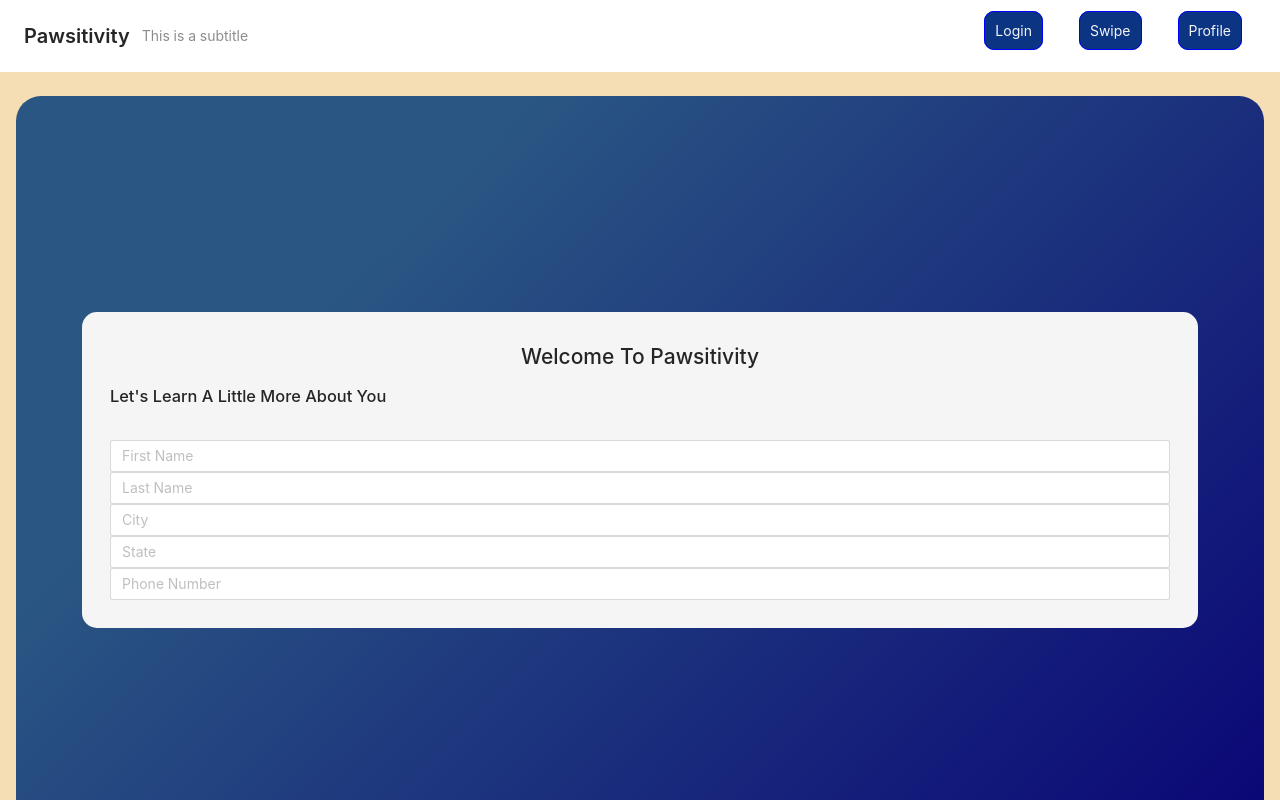
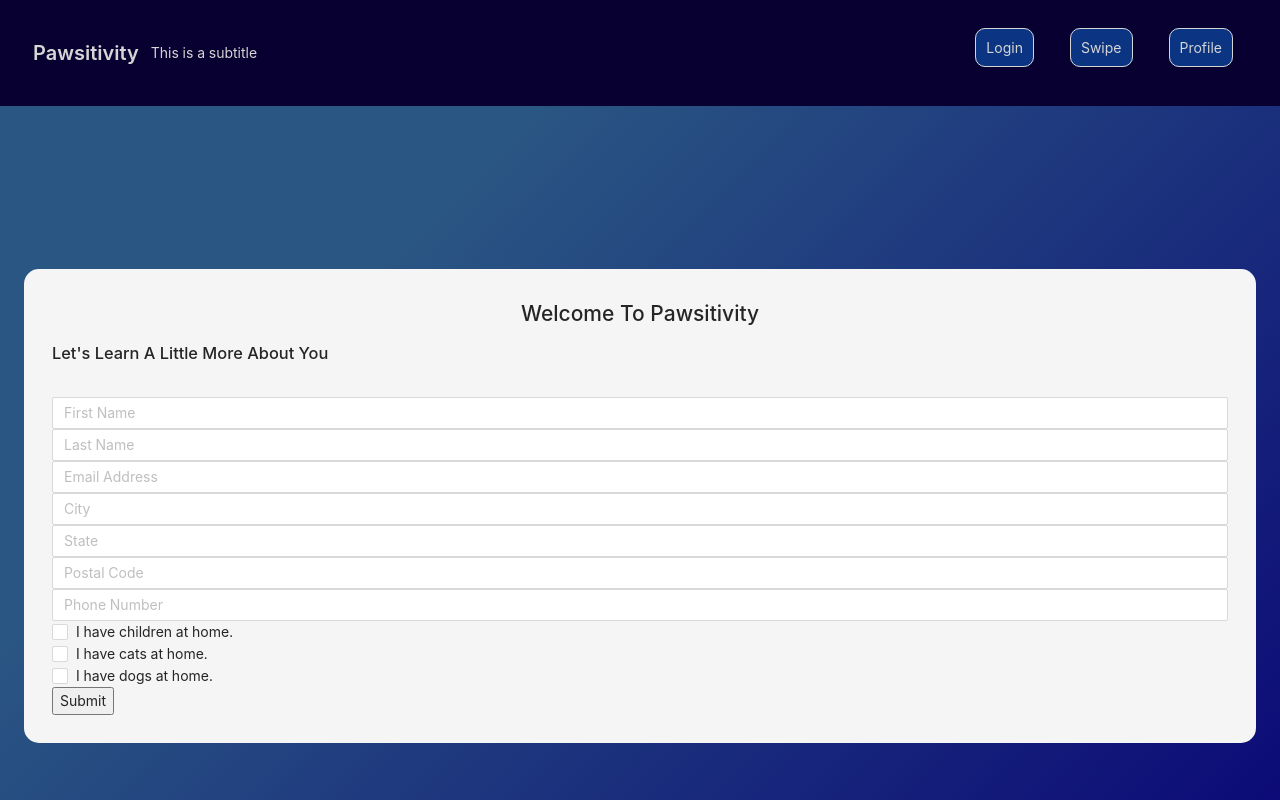
Before and after one commit to arielbs1991/pawsitivity-front-end, a React (Create React App) app: page /profile in a window 1280 px wide. Shown: the top 800 px of the page. Built offline with nearby package versions, Linux system fonts and the light colour scheme.

Commit message:
coloring plus Trish's UserCard

```diff
--- a/src/components/UserCard/index.js
+++ b/src/components/UserCard/index.js
@@ -1,38 +1,99 @@
 import React, { useState } from "react";
 import { Input } from 'antd'
-
+// import { Select } from 'antd';
+// const { Option } = Select;
+// import { Switch } from 'antd';
+import { Checkbox } from 'antd';
 export default function UserCardComp() {
-    const [userState, setUserState] = useState({
-        firstName: "",
-        lastName: "",
-        email:"",
-        city:"",
-        state:"",
-        postalCode:"",
-        phoneNumber:"",
-        hasKids: false,
-        hasCats: false,
-        hasDogs: false,
-        species: ""
-      });
-
+    const[firstName, setFirstName]=useState("");
+    const[lastName, setLastName]=useState("");
+    const[email, setEmail]=useState("");
+    const[city, setCity]=useState("");
+    const[state, setState]=useState("");
+    const[postalCode, setPostalCode]=useState("");
+    const[phoneNumber, setPhoneNumber]=useState("");
+    const[hasKids,setHasKids]=useState({
+        hasKids:false
+    });
+    const[hasCats,setHasCats]=useState({
+        hasCats:false
+    });
+    const[hasDogs,setHasDogs]=useState({
+        hasDogs:false
+    });
+    const[species,setSpecies]=useState();
+    // const [userState, setUserState] = useState({
+    //     firstName: "",
+    //     lastName: "",
+    //     email:"",
+    //     city:"",
+    //     state:"",
+    //     postalCode:"",
+    //     phoneNumber:"",
+    //     hasKids: false,
+    //     hasCats: false,
+    //     hasDogs: false,
+    //     species: ""
+    //   });
+//    onFormChange: (event) => {
+//        hasKids = this.state.hasKids;
+//        if(e.target.type =='checkbox') {
+//            if(hasKids[e.target.name]===false) {
+//                hasKids[e.target.name] = false;
+//            } else if (hasKids[e.taret.name]===true) {
+//                    hasKids[e.target.name] = true;
+//                }
+//            }
+//         }
+//            this.setHasKids({
+//                hasKids:hasKids
+//            })
+    function checkValue (e) {
+        if (e.target.checked===true) {
+            setHasCats(true)
+        } else {
+            setHasCats(false)
+        }
+    }
+    // functioncheckCheck() => {console.log("checkbox event fired")}
+    const handleSubmit = e => {
+        e.preventDefault();
+        console.log("hello")
+        console.log(firstName)
+        console.log(lastName)
+        console.log(email)
+        console.log(city)
+        console.log(state)
+        console.log(postalCode)
+        console.log(phoneNumber)
+        console.log(hasKids)
+        console.log(hasCats)
+        console.log(hasDogs)
+        console.log(species)
+    };
     return (
-        <div className="card">
-            <h1 align="center">Welcome To Pawsitivity</h1>
-            <h3>Let's Learn A Little More About You</h3>
-            <br></br>
-            <form>
-                <Input type="text" name="firstName" placeholder="First Name" />
-                <Input type="text" name="lastName" placeholder="Last Name" />
-                <Input type="text" name="city" placeholder="City" />
-                <Input type="text" name="state" placeholder="State" />
-                <Input type="text" name="phoneNum" placeholder="Phone Number" />
+        <>
+         <div className="card">
+             <h1 align="center">Welcome To Pawsitivity</h1>
+             <h3>Let's Learn A Little More About You</h3>
+             <br></br>
+             <form onSubmit={handleSubmit}>
+                 <Input type="text" name="firstName" placeholder="First Name" value={firstName} onChange={e=>setFirstName(e.target.value)} />
+                 <Input type="text" name="lastName" placeholder="Last Name" value={lastName} onChange={e=>setLastName(e.target.value)} />
+                 <Input type="text" name="email" placeholder="Email Address" value={email} onChange={e=>setEmail(e.target.value)} />
+                 <Input type="text" name="city" placeholder="City" value={city} onChange={e=>setCity(e.target.value)} />
+                 <Input type="text" name="state" placeholder="State" value={state} onChange={e=>setState(e.target.value)} />
+                 <Input type="text" name="postalCode" placeholder="Postal Code" value={postalCode} onChange={e=>setPostalCode(e.target.value)} />
+                 <Input type="text" name="phoneNumber" placeholder="Phone Number" value={phoneNumber} onChange={e=>setPhoneNumber(e.target.value)}/>
+                 <Checkbox value={hasKids} onChange={e=>setHasKids(true)} >I have children at home.</Checkbox><br></br>
+                 <Checkbox value={hasCats} onChange={e=>setHasCats(true)}>I have cats at home.</Checkbox><br></br>
+                 <Checkbox value={hasDogs} onChange={e=>setHasDogs(true)}>I have dogs at home.</Checkbox><br></br>
+                <button type="submit">Submit</button>
             </form>
-
         </div>
+        </>
     )
 }
-
 // email
 // city
 // state
--- a/src/pages/Login.js
+++ b/src/pages/Login.js
@@ -1,4 +1,4 @@
-import React from 'react'
+import React, { useState } from "react";
 import { Layout} from 'antd';
 import './Swipe.css'
 
@@ -8,7 +8,7 @@ const { Content } = Layout;
 export default function Login() {
   return (
     <Layout>
-      <Content style={{ margin: '24px 16px 0' }}>
+      <Content>
         <div className="site-layout-background" style={{ padding: 24, minHeight: 360 }}>
           <h1>Hello Login Page</h1>
         </div>
--- a/src/pages/Profile.js
+++ b/src/pages/Profile.js
@@ -1,4 +1,4 @@
-import React from 'react'
+import React, { useState } from "react";
 import { Layout} from 'antd';
 import UserCardComp from "../components/UserCard"
 import './Swipe.css'
@@ -10,7 +10,7 @@ const { Content } = Layout;
 export default function Profile() {
   return (
     <Layout>
-      <Content style={{ margin: '24px 16px 0' }}>
+      <Content >
         <div className="site-layout-background" style={{ padding: 24, minHeight: 360 }}>
           <UserCardComp />
         </div>
--- a/src/pages/Swipe.css
+++ b/src/pages/Swipe.css
@@ -19,7 +19,6 @@
 .site-layout-background {
   background-color: #2b1331;
   background-image: linear-gradient(315deg, #0a0576 0%, #2a5683 74%);
-  border-radius: 25px;
   height: 100%;
   display: flex;
   justify-content: center;
@@ -33,23 +32,34 @@
 }
 
 .ant-layout {
-    background-color: wheat;
-    padding-bottom: 2em;
+    background-color: rgb(146, 164, 198);
 }
 
 .card {
   padding: 2em;
-  margin: 3em;
   background: whitesmoke;
   border-radius: 15px;
 }
 
 .headerLink {
-  border: 1px solid blue;
+  border: 1px solid rgb(213, 213, 213);
   margin: 1em;
   padding: 10px;
   border-radius: 10px;
   background: rgb(11, 53, 131);
-  color: whitesmoke;
+  color: rgb(213, 213, 213);
 
 }
+
+.ant-page-header, .site-page-header-responsive, .ant-page-header-ghost, .ant-layout-footer {
+  background: rgb(8, 0, 48);
+  padding: 2em
+}
+
+.ant-page-header-heading-title ,.ant-page-header-heading-sub-title {
+  color: rgb(213, 213, 213);
+}
+
+.ant-page-header-heading-left, .ant-page-header-heading-extra {
+  padding: 5px;
+}
--- a/src/pages/Swipe.js
+++ b/src/pages/Swipe.js
@@ -1,4 +1,4 @@
-import React, {Component} from "react";
+import React, {Component, useState} from "react";
 import { Layout} from 'antd';
 import AnimalCardComp from "../components/animalCard"
 import './Swipe.css'
@@ -17,7 +17,7 @@ render(){
   return (
 
     <Layout>
-        <Content style={{ margin: '24px 16px 0' }}>
+        <Content >
           <div className="site-layout-background" style={{ padding: 24, minHeight: 360 }}>
             <AnimalCardComp  name={"Mochi"} imageSrc = {"https://post.medicalnewstoday.com/wp-content/uploads/sites/3/2020/02/322868_1100-1100x628.jpg" }   />
           </div>
```
